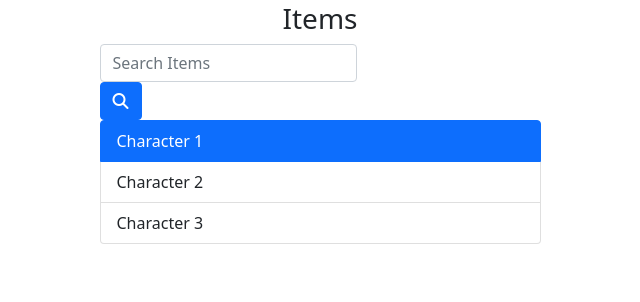
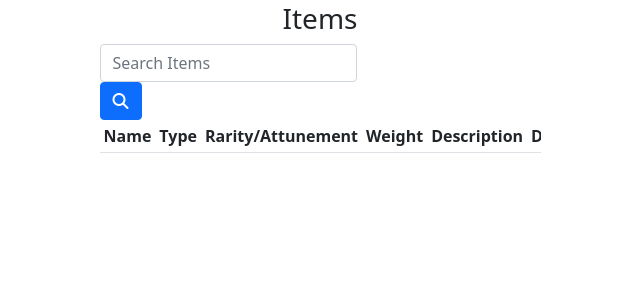
Before and after one commit to ns5ub/DungeonsAndDatabases, a PHP site: template templates/search.php in a window 1280 px wide. Shown: the part 74-376 px from the top of the page, without its empty margins (320-960 px from the left). Run offline with PHP 8.4, Linux system fonts and the light colour scheme; the template is opened without the code that fills it, so the values that code supplies are empty; some libraries are stand-ins or nearby versions.

Commit message:
Updated search

```diff
--- a/templates/search.php
+++ b/templates/search.php
@@ -31,17 +31,32 @@
                 var json_response = JSON.parse(response);
                 var list = $('#item_list');
                 list.empty();
-
-                for (c in json_response["characters"]) {
-                    var char_info = json_response["characters"][c];
-                    var row = $('<div></div>');
-                    var link = $('<li class="list-group-item"></li>');
-
-                    link.text(char_info["character_name"]);
-                    list.append(link);
+                for (i in json_response["items"]) {
+                    var isi = json_response["items"][i];
+                    addToSearchTable(isi.item_name, isi.party_id, isi.is_magical, isi.rarity, isi.attunement, isi.equipment_category, isi.weight, isi.description);
                 }
             });
         });
+
+        function addToSearchTable(name, party_id, is_magical, rarity, attunement, equipment_category, weight, description) {
+            var table = document.getElementById("items_search_table");
+            var newRow = table.insertRow(table.rows.length);
+            newRow.insertCell(0).textContent = name;
+            newRow.insertCell(1).textContent = equipment_category;
+            var full_rarity = rarity;
+            if(attunement !== ""){
+              full_rarity = full_rarity + "(" + attunement + ")";
+            }
+            newRow.insertCell(2).textContent = full_rarity;
+            newRow.insertCell(3).textContent = weight;
+            newRow.insertCell(4).innerHTML = '<p class="scrolling">' + description + '</p>';
+            newRow.insertCell(5).innerHTML = '<button class="btn btn-close" onclick="delete_item()"></button>';
+            newRow.id = name + "_" + party_id;
+
+            newRow.addEventListener("mouseover", function() {
+                table.clickedRow = this.rowIndex;
+            });
+        }
 
 
     </script>
@@ -80,11 +95,20 @@
                                 </button>
                             </form>
                         </div>
-                        <div class="list-group" id="item_list">
-                            <a href="#" class="list-group-item list-group-item-action active">Character 1</a>
-                            <a href="#" class="list-group-item list-group-item-action">Character 2</a>
-                            <a href="#" class="list-group-item list-group-item-action">Character 3</a>
-                        </div>
+                        <div class="table-responsive">
+                                <table class="table table-sm table-inverse table-striped" id="items_search_table">
+                                    <thead class="table-header">
+                                        <tr>
+                                          <th>Name</th>
+                                          <th>Type</th>
+                                          <th>Rarity/Attunement</th>
+                                          <th>Weight</th>
+                                          <th>Description</th>
+                                          <th>Delete</th>
+                                        </tr>
+                                    </thead>
+                                </table>
+                            </div>
                     </div>
                 </div>
             </div>
```
